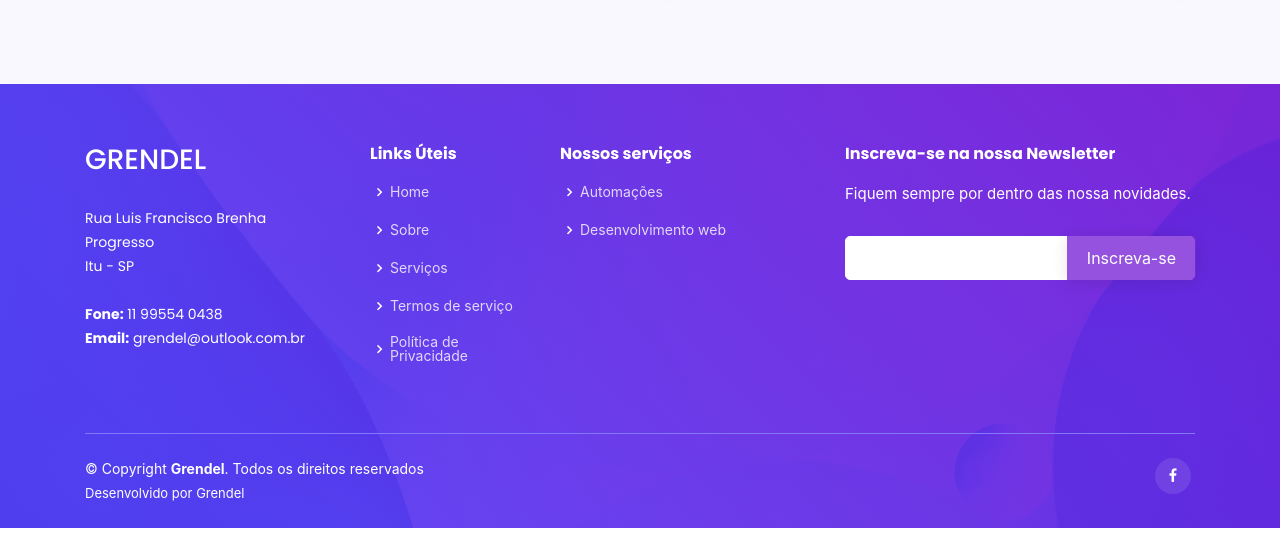
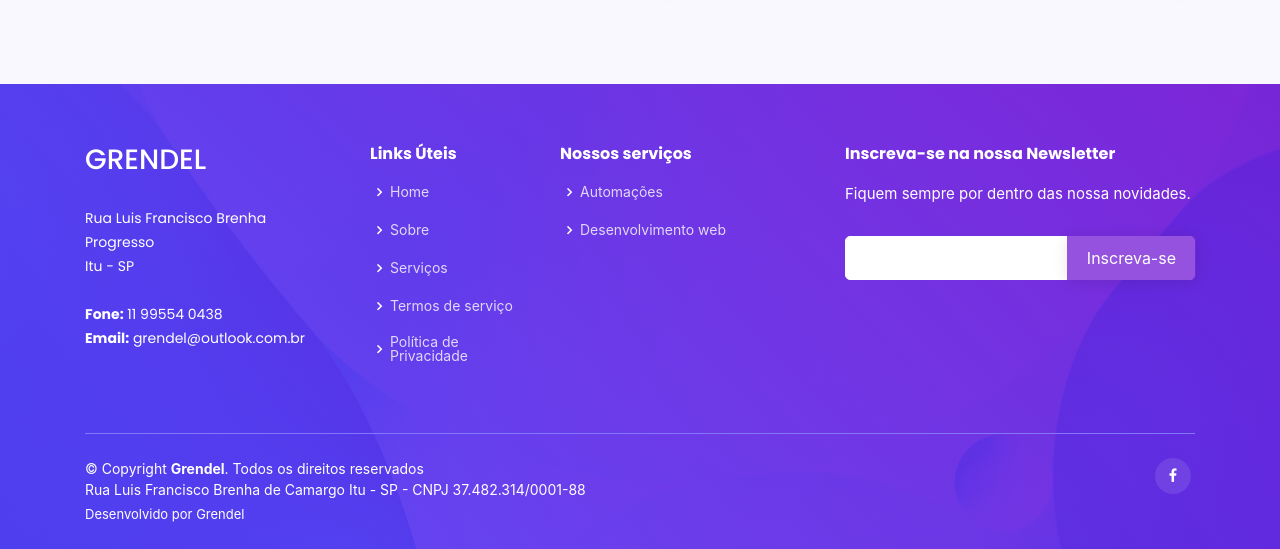
Before and after one commit to RobertAlmeida/siteGrendel, a website with bundled scripts: page index.html in a window 1280 px wide. Shown: the part 3972-4521 px from the top of the page. Before the commit the page ends 4500 px from the top, so only its background shows below. Built offline with nearby package versions, Linux system fonts and the light colour scheme.

Commit message:
Salvando Dados

```diff
--- a/index.html
+++ b/index.html
@@ -434,7 +434,8 @@
       <div class="copyright-wrap d-md-flex py-4">
         <div class="mr-md-auto text-center text-md-left">
           <div class="copyright">
-            &copy; Copyright <strong><span>Grendel</span></strong>. Todos os direitos reservados
+            &copy; Copyright <strong><span>Grendel</span></strong>. Todos os direitos reservados <br>
+            Rua Luis Francisco Brenha de Camargo Itu - SP  - CNPJ 37.482.314/0001-88
           </div>
           <div class="credits">
             Desenvolvido por <a href="#">Grendel</a>
```
